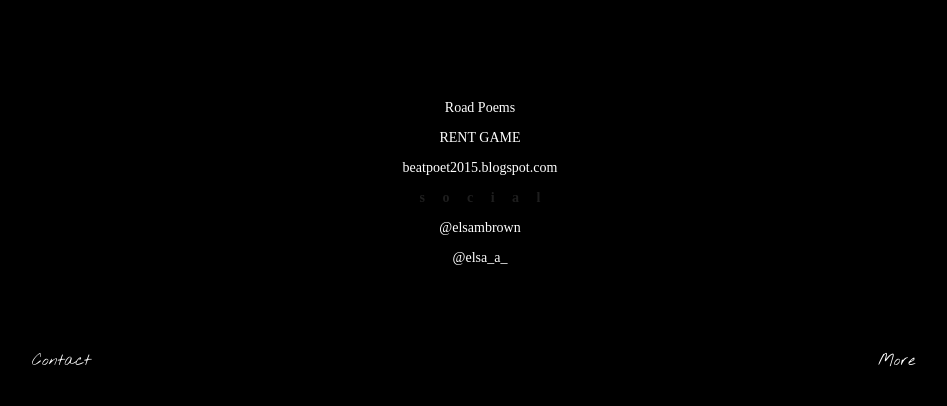
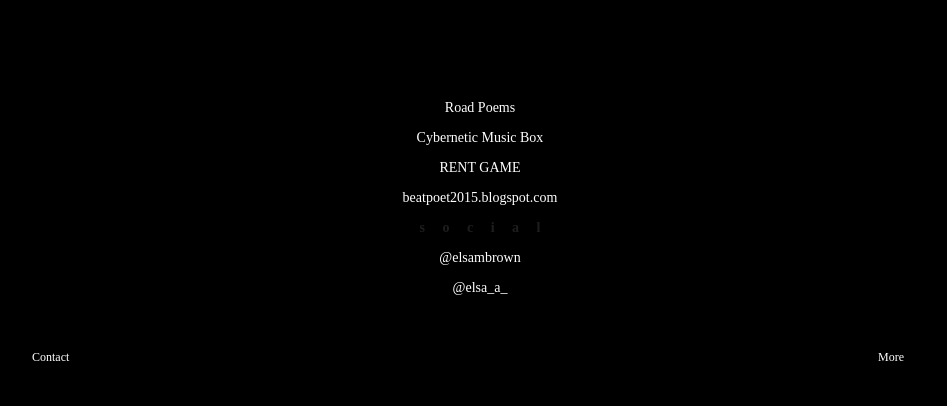
Before and after one commit to elsa-brown/elsa-brown-superceded, a PHP site: page /more.html in a window 1280 px wide. Shown: the top 406 px of the page, without its empty margins (160-1107 px from the left). Run offline with PHP 8.4, Linux system fonts and the light colour scheme; some libraries are stand-ins or nearby versions.

Commit message:
added music box link and changed text styling

```diff
--- a/more.html
+++ b/more.html
@@ -11,6 +11,7 @@
 	<body>
 		<div class="about" style="display: none">
 			<p id="RoadPoems"><a href="http://roadpoems.elsa-brown.com" target="_blank">Road Poems</a></p>
+			<p id="music-box"><a href="http://cyberneticmusicbox.elsa-brown.com/" target="_blank">Cybernetic Music Box</a></p>
 			<p id="RentGame"><a href="http://rentgame.elsa-brown.com" target="_blank">RENT GAME</a></p>
 			<p id="BeatPoet2015"><a href="http://beatpoet2015.blogspot.com" target="_blank">beatpoet2015.blogspot.com</a></p>
 			<pre id = "social">s     o     c     i     a     l</pre>
--- a/style.css
+++ b/style.css
@@ -1,18 +1,22 @@
 @media screen and ( max-width: 500px ){
   #more {
-    margin: 0 -30px 0 0;
+    margin: 0 -40px 0 0;
   }
 
   #before {
-  	margin: 0 0 0 -30px;
+  	margin: 0 0 0 -40px;
+  }
+
+  #key {
+    margin-right: 20px;
   }
 }
 
 body {
 	background: black;
-	font-family: 'Nothing You Could Do', cursive;
-	font-size: 16px;
-	color: white;
+  font-family: Amaranth;
+	font-size: 12px;
+  color: white;
 }
 
 body a {
@@ -32,6 +36,18 @@ body a {
 }
 
 /*more and before links*/
+#key {
+  font-size: 12px;
+	width: 2px;
+	right: 3%;
+	bottom: 2%;
+	position: absolute;
+	-webkit-animation-name: flicker;
+  -webkit-animation-duration: 4s;
+  -webkit-animation-iteration-count: infinite;
+  -webkit-animation-timing-function: linear;
+}
+
 #before {
 	width: 50px;
 	top: 275px;
@@ -219,6 +235,14 @@ video::-webkit-media-controls {
 	color: #ffffcc;
 }
 
+#music-box a:visited {
+  color: green;
+}
+
+#music-box a:hover {
+  color: #6CFF00;
+}
+
 #RentGame a:visited {
 	color: #3300CC;
 }
@@ -257,3 +281,97 @@ video::-webkit-media-controls {
 #instagram a:hover {
 	color: #ff0066;
 }
+
+/*flicker animations source: https://gist.github.com/oddlyzen/1229700*/
+@-webkit-keyframes flicker {
+  from {
+    opacity: 0.5;
+  }
+  4% {
+    opacity: 0.5;
+  }
+  6% {
+    opacity: 0.45;
+  }
+  8% {
+    opacity: 0.55;
+  }
+  10% {
+    opacity: 0.45;
+  }
+  11% {
+    opacity: 0.5;
+  }
+  12% {
+    opacity: 0.65;
+  }
+  14% {
+    opacity: 0.55;
+  }
+  16% {
+    opacity: 0.70;
+  }
+  17% {
+    opacity: 0.55;
+  }
+  19% {
+    opacity: 0.5;
+  }
+  20% {
+    opacity: 0.5;
+  }
+  24% {
+    opacity: 0.5;
+  }
+  26% {
+    opacity: 0.69;
+  }
+  28% {
+    opacity: 0.5;
+  }
+  38% {
+    opacity: 0.45;
+  }
+  40% {
+    opacity: 0.5;
+  }
+  42% {
+    opacity: 0.6;
+  }
+  44% {
+    opacity: 0.5;
+  }
+  46% {
+    opacity: 0.5;
+  }
+  56% {
+    opacity: 0.5;
+  }
+  58% {
+    opacity: 0.75;
+  }
+  60% {
+    opacity: 0.5;
+  }
+  68% {
+    opacity: 0.5;
+  }
+  70% {
+    opacity: .6; /*peak*/
+  }
+  72% {
+    opacity: 0.5;
+  }
+  93% {
+    opacity: 0.5;
+  }
+  95% {
+    opacity: .6; /*peak*/
+  }
+  97% {
+    opacity: 0.5;
+  }
+  to {
+    opacity: 0.5;
+  }
+}
```
Also changed, not shown: index.html (+17 -11 lines).
